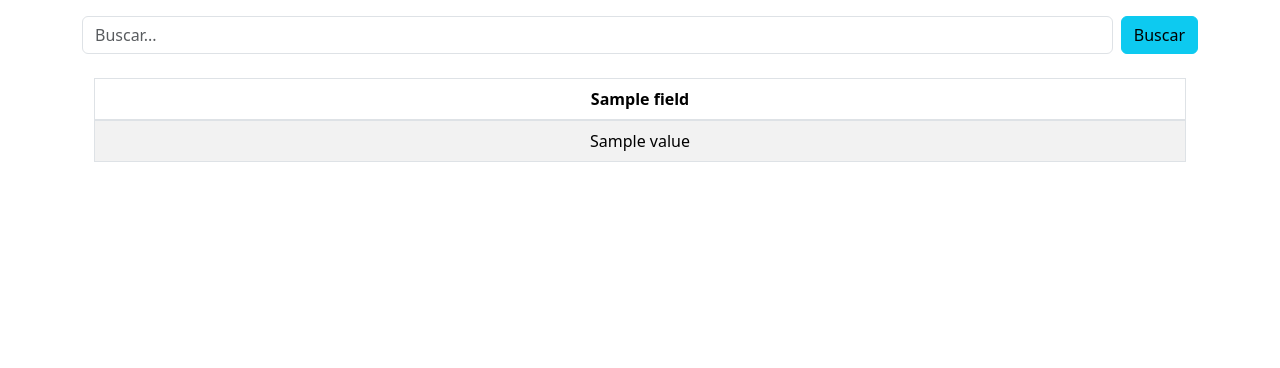
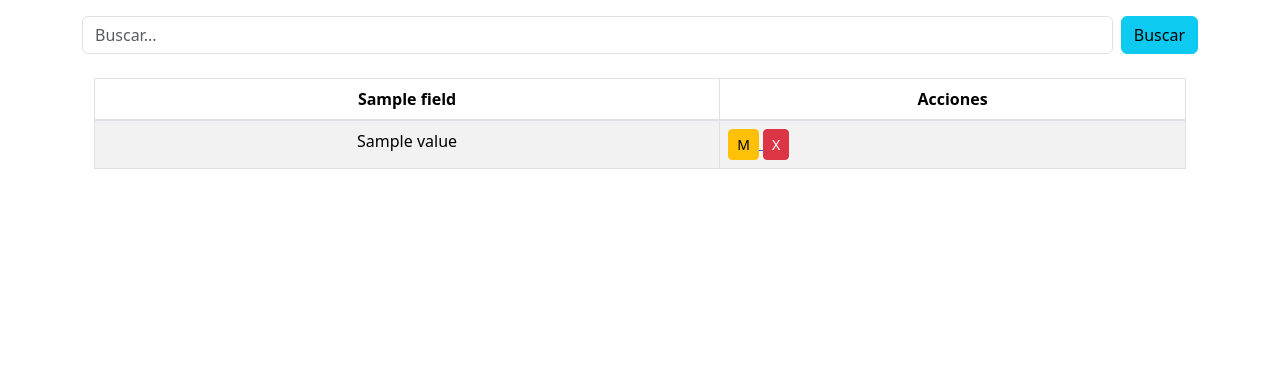
Before and after one commit to ger-rinaldi/promanager, a Python web app: template app/templates/tables/generic_table.html in a window 1280 px wide. Shown: the part 56-424 px from the top of the page. Run offline with Jinja, Linux system fonts and the light colour scheme; the template is opened without the code that fills it: most values are stand-ins (such as "Sample title", 1, 10 or a date in 2020).

Commit message:
feat: agregar columna acciones a generic_table

```diff
--- a/app/templates/tables/generic_table.html
+++ b/app/templates/tables/generic_table.html
@@ -1,4 +1,5 @@
-{% extends 'nav_foot.html' %} {% block title %} {{resource}} {% endblock %}
+{% extends 'nav_foot.html' %} {% block title %}Mis {{resource|title}}s {%
+endblock %}
 <!-- prettier-ignore -->
 {% block nf_content %}
 <form class="d-flex" method="POST">
@@ -21,16 +22,39 @@
         {% for field in data_keys %}
         <th class="text-center">{{ field }}</th>
         {% endfor %}
+        <th class="text-center">Acciones</th>
       </tr>
     </thead>
     <tbody>
       {% for row in data %}
       <tr>
         {% for value in row.values() %}
-        <td class="text-center">
-          {{ "Sí" if value == 1 else "No" if value == 0 else value }}
+        <td class="text-center">{{ value }}</td>
+        {% endfor %}
+        <td>
+          <a href="/usuario/{{resource}}/{{row['id {{resource}}']}}/modificar">
+            <button
+              type="button"
+              data-toggle="tooltip"
+              data-placement="top"
+              title="Modificar {{resource}}"
+              class="btn btn-warning btn-sm"
+            >
+              M
+            </button>
+          </a>
+          <a href="/usuario/{{resource}}/{{row['id {{resource}}']}}/eliminar">
+            <button
+              type="button"
+              data-toggle="tooltip"
+              data-placement="top"
+              title="Eliminar {{resource}}"
+              class="btn btn-danger btn-sm"
+            >
+              X
+            </button>
+          </a>
         </td>
-        {% endfor %}
       </tr>
       {% endfor %}
     </tbody>
```
